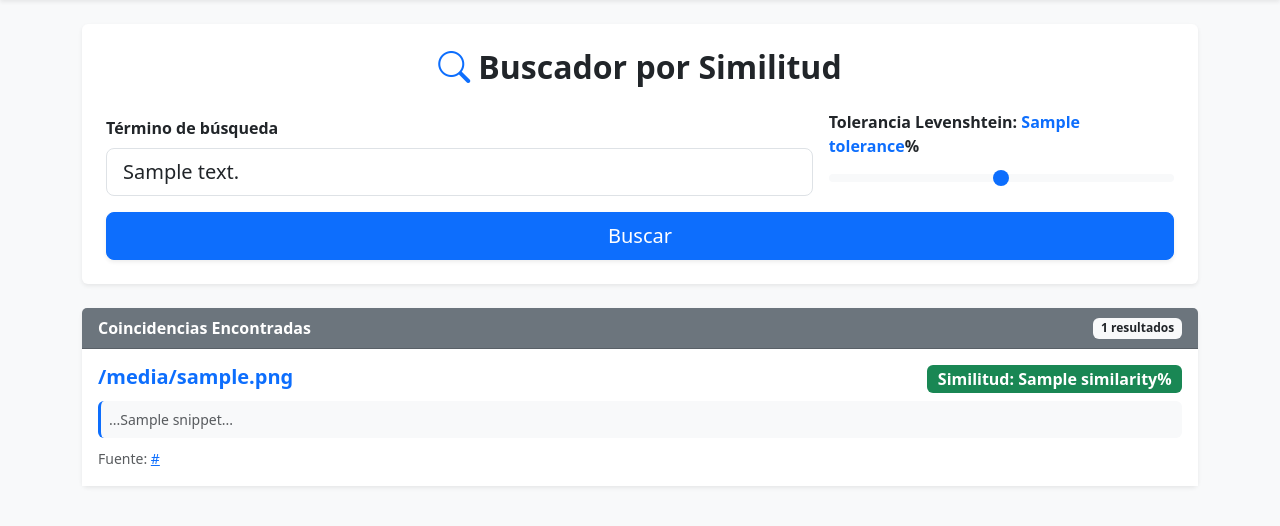
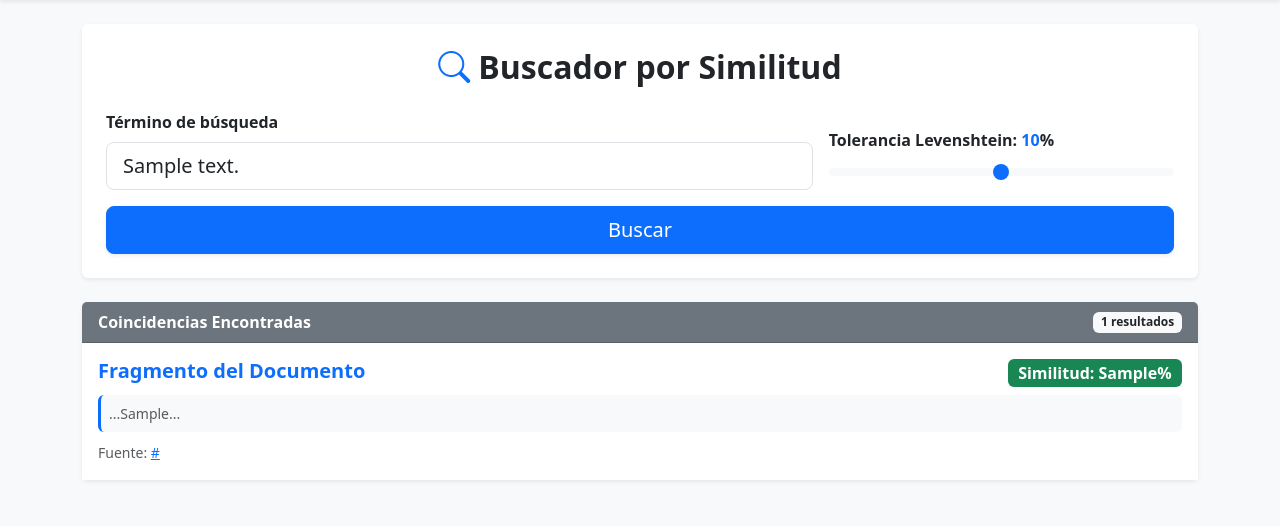
Before and after one commit to alonsomzd10/PROYECTObusquedapdf, a Flask app: template templates/search.html in a window 1280 px wide. Shown: the part 56-582 px from the top of the page. Run offline with Flask 3, Linux system fonts and the light colour scheme; the template is opened without the code that fills it: most values are stand-ins (such as "Sample title", 1, 10 or a date in 2020).

Commit message:
actualizacion search

```diff
--- a/templates/search.html
+++ b/templates/search.html
@@ -11,11 +11,11 @@
                     <div class="row g-3 align-items-end">
                         <div class="col-md-8">
                             <label for="q" class="form-label fw-semibold">Término de búsqueda</label>
-                            <input type="text" class="form-control form-control-lg" id="q" name="q" value="{{ query_text or '' }}" placeholder="¿Qué estás buscando?" required>
+                            <input type="text" class="form-control form-control-lg" id="q" name="q" value="{{ texto_buscado or '' }}" placeholder="¿Qué estás buscando?" required>
                         </div>
                         <div class="col-md-4">
-                            <label for="tolerance" class="form-label fw-semibold">Tolerancia Levenshtein: <span id="toleranceValue" class="text-primary fw-bold">{{ tolerance or 70 }}</span>%</label>
-                            <input type="range" class="form-range" id="tolerance" name="tolerance" min="10" max="100" step="5" value="{{ tolerance or 70 }}" oninput="document.getElementById('toleranceValue').innerText = this.value">
+                            <label for="umbral" class="form-label fw-semibold">Tolerancia Levenshtein: <span id="umbralValue" class="text-primary fw-bold">{{ (umbral_actual * 100)|int if umbral_actual else 50 }}</span>%</label>
+                            <input type="range" class="form-range" id="umbral" name="umbral" min="0.1" max="1.0" step="0.05" value="{{ umbral_actual or 0.5 }}" oninput="document.getElementById('umbralValue').innerText = Math.round(this.value * 100)">
                         </div>
                         <div class="col-12">
                             <button type="submit" class="btn btn-primary btn-lg w-100 shadow-sm">Buscar</button>
@@ -26,34 +26,36 @@
         </div>
     </div>
 </div>
-{% if query_text is not none %}
+
+{% if texto_buscado %}
 <div class="row">
     <div class="col-12">
         <div class="card shadow-sm border-0">
             <div class="card-header bg-secondary text-white d-flex justify-content-between align-items-center">
                 <span class="fw-bold">Coincidencias Encontradas</span>
-                <span class="badge bg-light text-dark">{{ results|length }} resultados</span>
+                <span class="badge bg-light text-dark">{{ resultados|length }} resultados</span>
             </div>
             <div class="card-body p-0">
-                {% if results %}
+                {% if resultados %}
                     <div class="list-group list-group-flush">
-                        {% for res in results %}
+                        {% for res in resultados %}
                         <div class="list-group-item p-3">
                             <div class="d-flex w-100 justify-content-between align-items-start mb-2">
-                                <h5 class="mb-1 text-primary fw-bold">{{ res.filename }}</h5>
-                                <span class="badge bg-success fs-6">Similitud: {{ res.similarity }}%</span>
+                                <h5 class="mb-1 text-primary fw-bold">Fragmento del Documento</h5>
+                                <span class="badge bg-success fs-6">Similitud: {{ res.porcentaje_similitud }}%</span>
                             </div>
                             <p class="mb-2 bg-light p-2 rounded text-muted border-start border-primary border-3 small">
-                                ...{{ res.snippet }}...
+                                ...{{ res.bloque_encontrado }}...
                             </p>
-                            <small class="text-muted">Fuente: <a href="{{ res.source_url }}" target="_blank">{{ res.source_url }}</a></small>
+                            <small class="text-muted">Fuente: <a href="{{ res.url_original }}" target="_blank">{{ res.url_original }}</a></small>
                         </div>
                         {% endfor %}
                     </div>
                 {% else %}
                     <div class="text-center text-muted py-5">
                         <i class="bi bi-exclamation-triangle display-4 text-warning mb-3"></i>
-                        <p class="fs-5">No se encontraron coincidencias con el {{ tolerance }}% de similitud.</p>
+                        <p class="fs-5">No se encontraron coincidencias con ese porcentaje de similitud.</p>
+                        <p class="small">Intenta bajar el % de tolerancia en la barra de arriba.</p>
                     </div>
                 {% endif %}
             </div>
```
